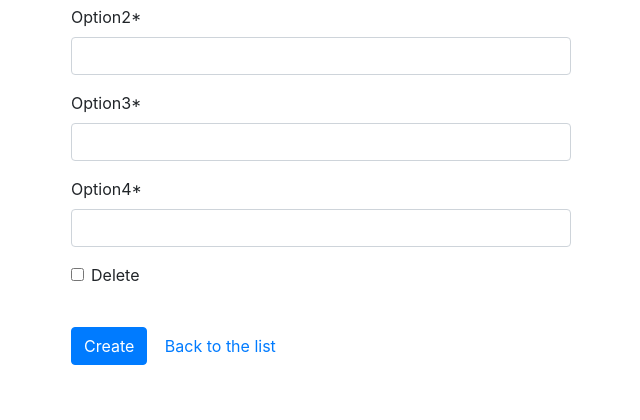
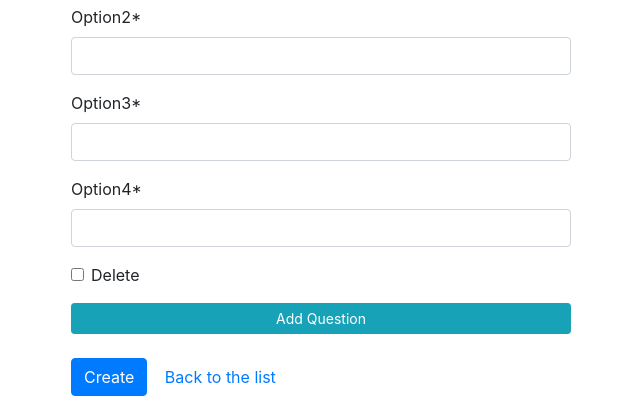
Before and after one commit to Sebmins/mysite, a Django app: page /quiz/create/ in a window 1280 px wide. Shown: the part 687-1107 px from the top of the page, without its empty margins (319-959 px from the left). Before the commit the page ends 1052 px from the top, so only its background shows below. Run offline with Django 3.2, Linux system fonts and the light colour scheme; some libraries are stand-ins or nearby versions.

Commit message:
Added jQuery to create.html
Added button to display more questions if the user wants.

Fixed one of the tests not closing.

```diff
--- a/quiz/forms.py
+++ b/quiz/forms.py
@@ -12,9 +12,8 @@ class QuestionForm(ModelForm):
         model = QuizQuestion
         exclude = ('quiz',)
 
-
 EditFormSet = inlineformset_factory(Quiz, QuizQuestion, form=QuestionForm, extra=1)
-CreateFormSet = inlineformset_factory(Quiz, QuizQuestion, form=QuestionForm, extra=1)
+CreateFormSet = inlineformset_factory(Quiz, QuizQuestion, form=QuestionForm, extra=3)
 
 
 class VotingForm(forms.Form):
--- a/quiz/templates/quiz/create.html
+++ b/quiz/templates/quiz/create.html
@@ -4,25 +4,39 @@
 
 {% block content %}
     <form action="" method="post">{% csrf_token %}
-        {{ form|crispy}}
-        <br>
+        {{ form|crispy }}
 
         {{ quizquestion.management_form }}
 
-        {% for form in quizquestion %}
-            {{ form|crispy}}
-            <br/>
+        {% for question in quizquestion %}
+            <div id="question">
+                <br>
+                {{ question|crispy }}
+            </div>
         {%  endfor %}
+        <button id='new_question' class="btn btn-info btn-sm btn-block" type="button"/>Add Question</button>
+        <br/>
         <input id='submitBtn' class="btn btn-primary btn-md" type="submit" value="Create"/>
         <a class="btn btn-link" href="{% url 'quiz:index' %}">Back to the list</a>
     </form>
     <br>
-{% endblock %}
-<script src="//ajax.googleapis.com/ajax/libs/jquery/2.1.3/jquery.min.js"></script>
-<script type="text/javascript">
-    $('.formset_row').formset({
-        addText: 'add family member',
-        deleteText: 'remove',
-        prefix: 'familymember_set'
+<script>
+    $(document).ready(function() {
+        var questionList = $( "div[id='question']" );
+        console.log(questionList);
+        for(let i = 1; i < questionList.length; i++){
+
+            $(questionList[i]).hide();
+        }
+        let loop = 1;
+
+        $("#new_question").click(function() {
+            {#$(questionList[loop-1]).slideUp();#}
+            $(questionList[loop]).slideDown();
+            loop++;
+            if(loop>=questionList.length)
+                $("#new_question").prop('disabled',true);
+        });
     });
 </script>
+{% endblock %}
```
Also changed, not shown: quiz/tests.py (+4 -3 lines).
